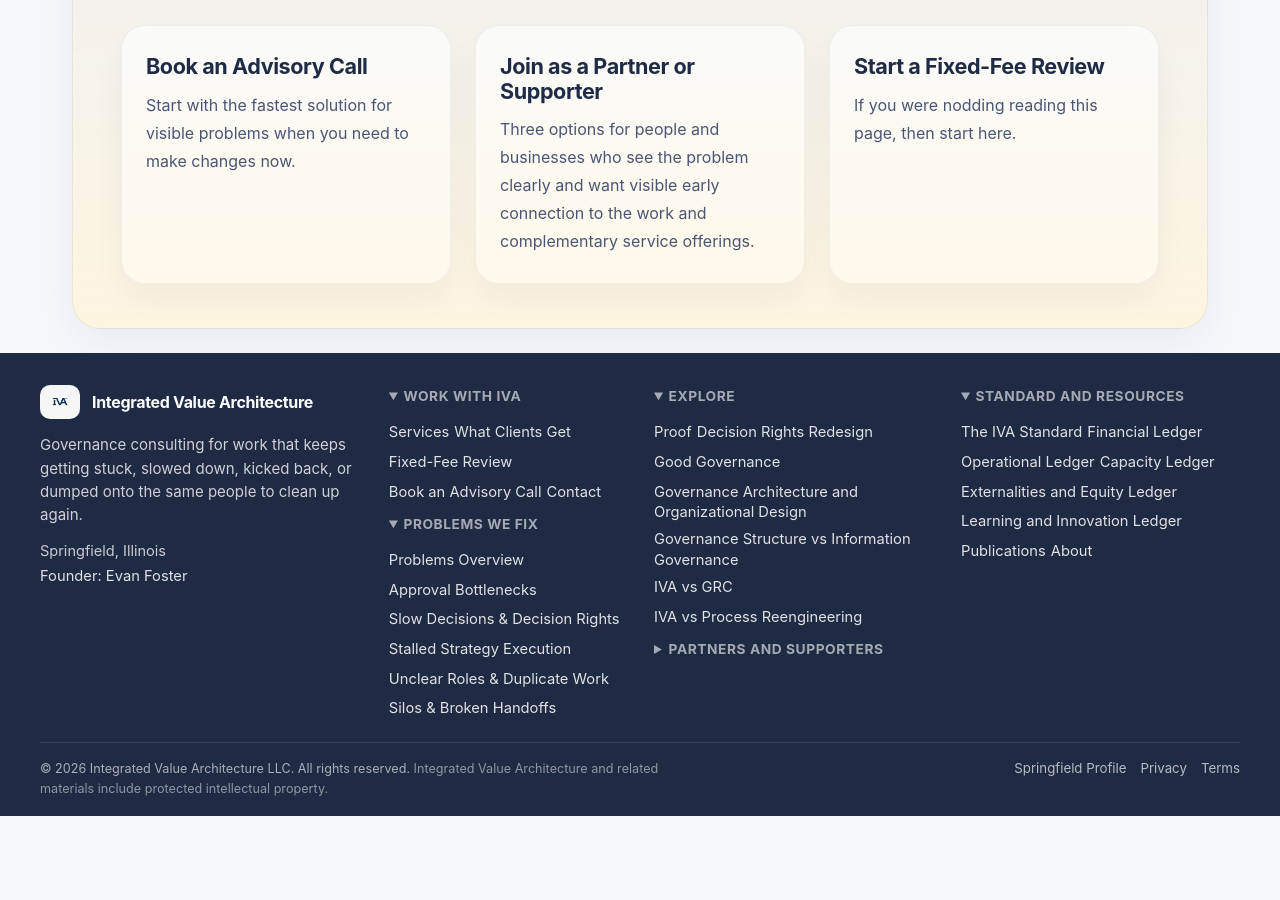
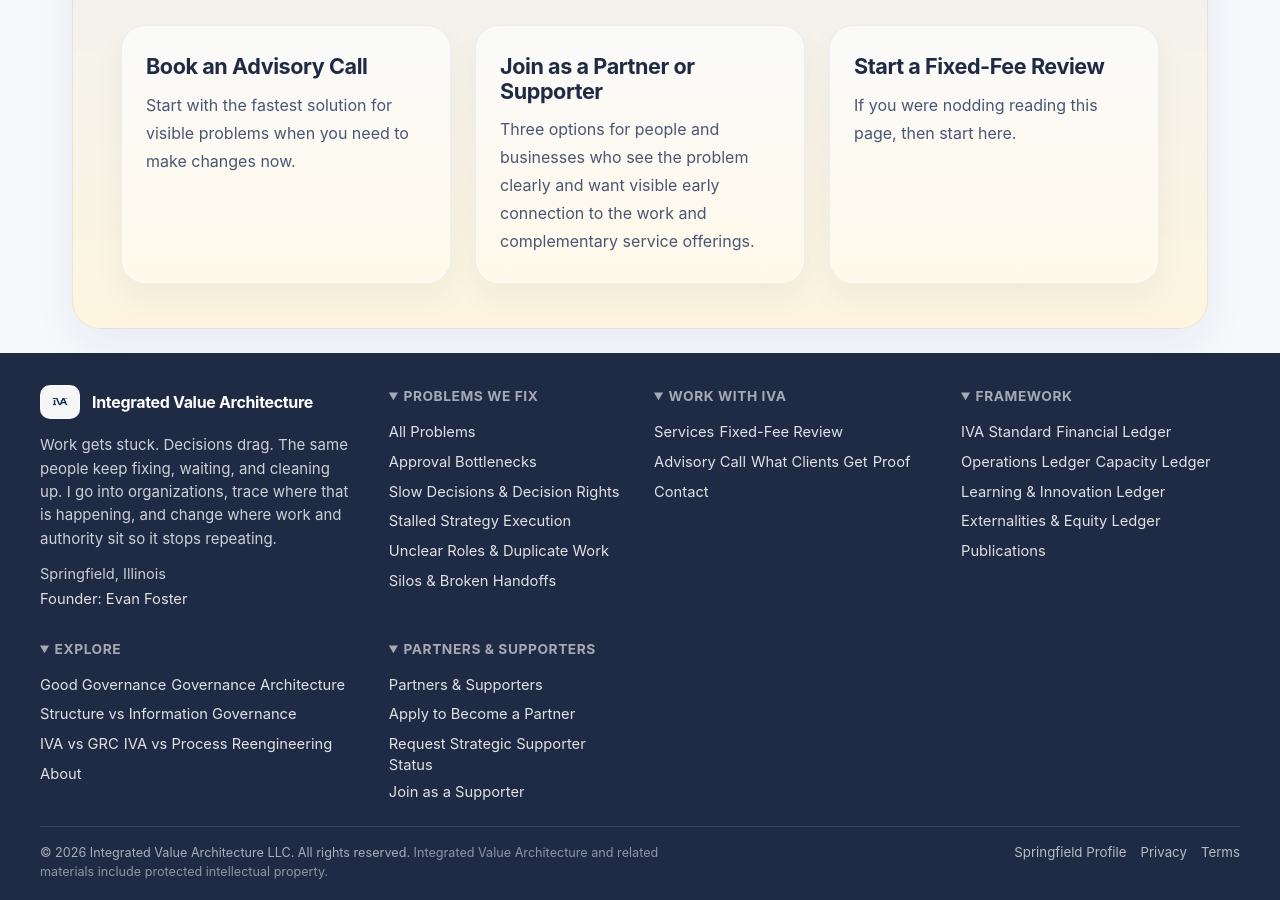
Before and after one commit to efost7873/integratedvaluearchitecture.com, a Jekyll site: the page built from index.html, in a window 1280 px wide and 900 px high, scrolled down 5054 px. Built offline with Jekyll 4.4.1, drawn with Linux system fonts in a browser that asks for light colours; before the commit the page ends 5870 px from its top, so only the background shows below that.

Commit message:
Update footer.html

```diff
--- a/_includes/footer.html
+++ b/_includes/footer.html
@@ -8,7 +8,7 @@
         </div>
 
         <p class="iva-footer-desc">
-          Governance consulting for work that keeps getting stuck, slowed down, kicked back, or dumped onto the same people to clean up again.
+          Work gets stuck. Decisions drag. The same people keep fixing, waiting, and cleaning up. I go into organizations, trace where that is happening, and change where work and authority sit so it stops repeating.
         </p>
 
         <div class="iva-footer-meta">
@@ -17,22 +17,10 @@
         </div>
       </div>
 
-      <div class="iva-footer-col iva-footer-col-groups">
-        <details class="iva-footer-group" open>
-          <summary class="iva-footer-heading">Work With IVA</summary>
-          <div class="iva-footer-group-links">
-            <a class="iva-footer-link" href="/services/">Services</a>
-            <a class="iva-footer-link" href="/what-clients-get/">What Clients Get</a>
-            <a class="iva-footer-link" href="/fixed-fee-review/">Fixed-Fee Review</a>
-            <a class="iva-footer-link" href="/book-advisory-call/">Book an Advisory Call</a>
-            <a class="iva-footer-link" href="/contact/">Contact</a>
-          </div>
-        </details>
-
       <details class="iva-footer-group" open>
         <summary class="iva-footer-heading">Problems We Fix</summary>
         <div class="iva-footer-group-links">
-            <a class="iva-footer-link" href="/problems/">Problems Overview</a>
+          <a class="iva-footer-link" href="/problems/">All Problems</a>
           <a class="iva-footer-link" href="/approval-bottlenecks/">Approval Bottlenecks</a>
           <a class="iva-footer-link" href="/slow-decisions-decision-rights/">Slow Decisions &amp; Decision Rights</a>
           <a class="iva-footer-link" href="/stalled-strategy-execution/">Stalled Strategy Execution</a>
@@ -40,24 +28,46 @@
           <a class="iva-footer-link" href="/silos-broken-handoffs/">Silos &amp; Broken Handoffs</a>
         </div>
       </details>
+
+      <details class="iva-footer-group" open>
+        <summary class="iva-footer-heading">Work With IVA</summary>
+        <div class="iva-footer-group-links">
+          <a class="iva-footer-link" href="/services/">Services</a>
+          <a class="iva-footer-link" href="/fixed-fee-review/">Fixed-Fee Review</a>
+          <a class="iva-footer-link" href="/book-advisory-call/">Advisory Call</a>
+          <a class="iva-footer-link" href="/what-clients-get/">What Clients Get</a>
+          <a class="iva-footer-link" href="/case-structural-overload-and-decision-bottleneck/">Proof</a>
+          <a class="iva-footer-link" href="/contact/">Contact</a>
         </div>
+      </details>
 
-      <div class="iva-footer-col iva-footer-col-groups">
+      <details class="iva-footer-group" open>
+        <summary class="iva-footer-heading">Framework</summary>
+        <div class="iva-footer-group-links">
+          <a class="iva-footer-link" href="/standard/">IVA Standard</a>
+          <a class="iva-footer-link" href="/finance/">Financial Ledger</a>
+          <a class="iva-footer-link" href="/operations/">Operations Ledger</a>
+          <a class="iva-footer-link" href="/capacity/">Capacity Ledger</a>
+          <a class="iva-footer-link" href="/learning/">Learning &amp; Innovation Ledger</a>
+          <a class="iva-footer-link" href="/external/">Externalities &amp; Equity Ledger</a>
+          <a class="iva-footer-link" href="/publications/">Publications</a>
+        </div>
+      </details>
+
       <details class="iva-footer-group" open>
         <summary class="iva-footer-heading">Explore</summary>
         <div class="iva-footer-group-links">
-            <a class="iva-footer-link" href="/case-structural-overload-and-decision-bottleneck/">Proof</a>
-            <a class="iva-footer-link" href="/decision-rights-redesign/">Decision Rights Redesign</a>
           <a class="iva-footer-link" href="/good-governance/">Good Governance</a>
-            <a class="iva-footer-link" href="/governance-architecture-organizational-design/">Governance Architecture and Organizational Design</a>
-            <a class="iva-footer-link" href="/governance-structure-vs-information-governance/">Governance Structure vs Information Governance</a>
+          <a class="iva-footer-link" href="/governance-architecture-organizational-design/">Governance Architecture</a>
+          <a class="iva-footer-link" href="/governance-structure-vs-information-governance/">Structure vs Information Governance</a>
           <a class="iva-footer-link" href="/iva-vs-grc/">IVA vs GRC</a>
           <a class="iva-footer-link" href="/iva-vs-process-reengineering/">IVA vs Process Reengineering</a>
+          <a class="iva-footer-link" href="/about/">About</a>
         </div>
       </details>
 
-        <details class="iva-footer-group">
-          <summary class="iva-footer-heading">Partners and Supporters</summary>
+      <details class="iva-footer-group" open>
+        <summary class="iva-footer-heading">Partners &amp; Supporters</summary>
         <div class="iva-footer-group-links">
           <a class="iva-footer-link" href="/partners-and-supporters/">Partners &amp; Supporters</a>
           <a class="iva-footer-link" href="https://forms.cloud.microsoft/r/1PfL2D9z5U">Apply to Become a Partner</a>
@@ -67,23 +77,6 @@
       </details>
     </div>
 
-      <div class="iva-footer-col iva-footer-col-groups">
-        <details class="iva-footer-group" open>
-          <summary class="iva-footer-heading">Standard and Resources</summary>
-          <div class="iva-footer-group-links">
-            <a class="iva-footer-link" href="/standard/">The IVA Standard</a>
-            <a class="iva-footer-link" href="/finance/">Financial Ledger</a>
-            <a class="iva-footer-link" href="/operations/">Operational Ledger</a>
-            <a class="iva-footer-link" href="/capacity/">Capacity Ledger</a>
-            <a class="iva-footer-link" href="/external/">Externalities and Equity Ledger</a>
-            <a class="iva-footer-link" href="/learning/">Learning and Innovation Ledger</a>
-            <a class="iva-footer-link" href="/publications/">Publications</a>
-            <a class="iva-footer-link" href="/about/">About</a>
-          </div>
-        </details>
-      </div>
-    </div>
-
     <div class="iva-footer-bottom">
       <div class="iva-footer-legal">
         <span>© {{ "now" | date: "%Y" }} Integrated Value Architecture LLC. All rights reserved.</span>
@@ -91,7 +84,7 @@
       </div>
 
       <div class="iva-footer-bottom-links">
-        <a class="iva-footer-link" href="/evan-foster-springfield-il/">Springfield Profile</a>
+        <a class="iva-footer-link" href="/evan-foster-springfield-illinois/">Springfield Profile</a>
         <a class="iva-footer-link" href="/privacy">Privacy</a>
         <a class="iva-footer-link" href="/terms">Terms</a>
       </div>
```
Lines whose indentation alone changed are shown as unchanged.
